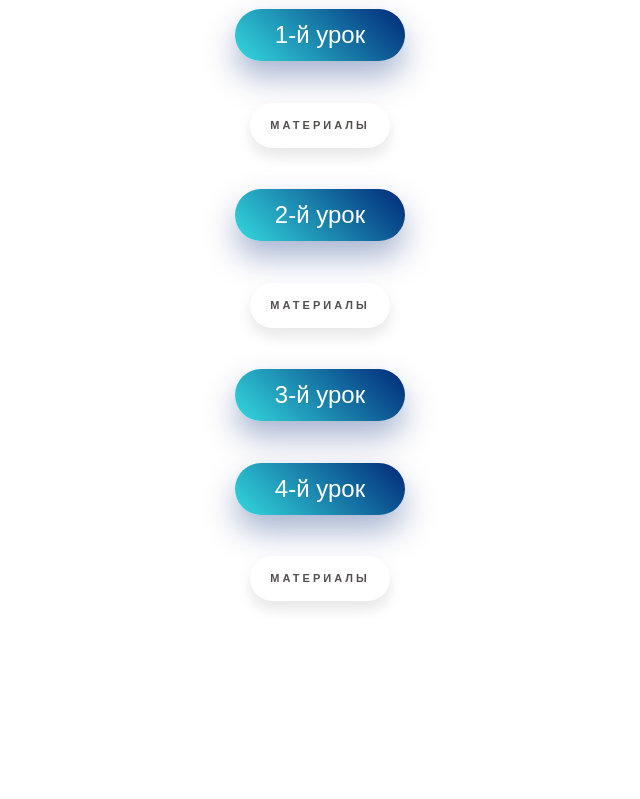
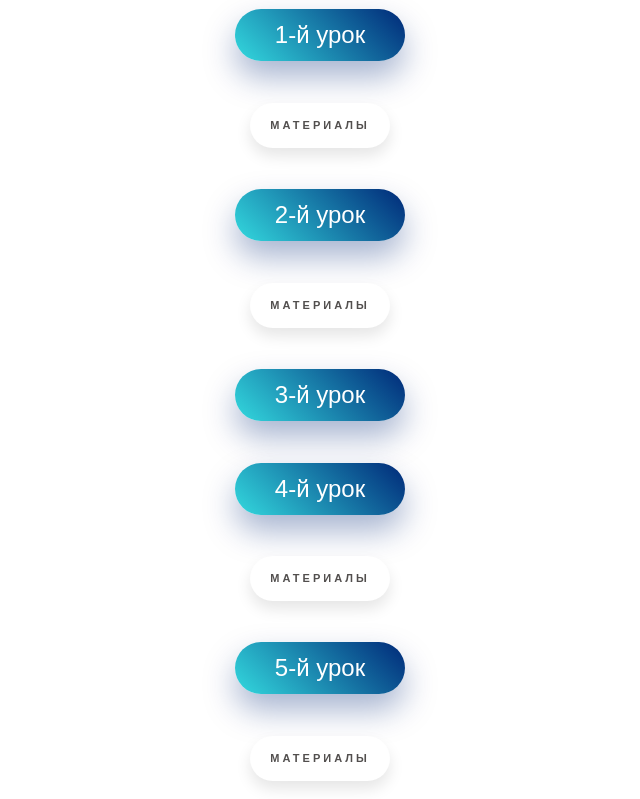
Before and after one commit to Anastasiya2017/Anastasiya2017, a plain HTML site: page record.html in a window 1280 px wide. Shown: the part 217-1016 px from the top of the page, without its empty margins (320-960 px from the left). Before the commit the page ends 836 px from the top, so only its background shows below. Drawn offline with Linux system fonts and the light colour scheme.

Commit message:
Update record.html

```diff
--- a/record.html
+++ b/record.html
@@ -24,5 +24,9 @@
     <h1><a href="https://youtu.be/iA9sKGxNftg" class="pressed-button">4-й урок</a></h1>
     <a href="https://drive.google.com/file/d/1YdcJGzzf93GanEQwpbLVSGTGjo7byEqU/view?usp=sharing" class="floating-button">материалы</a>
   </div>
+  <div>
+    <h1><a href="https://youtu.be/iA9sKGxNftg" class="pressed-button">5-й урок</a></h1>
+    <a href="https://drive.google.com/file/d/12YF4gyj9TpYQdOC_1lobGg9-tvP9RO9x/view?usp=sharing" class="floating-button">материалы</a>
+  </div>
 </body>
 </html>
```
